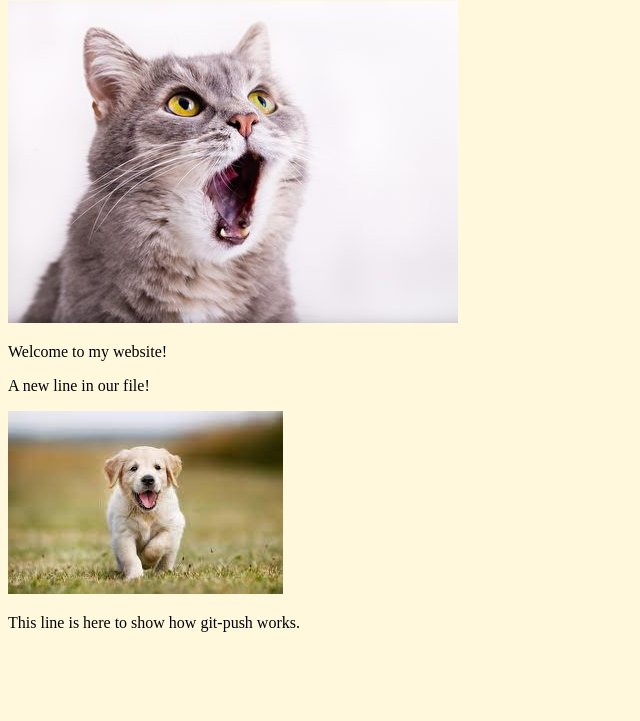
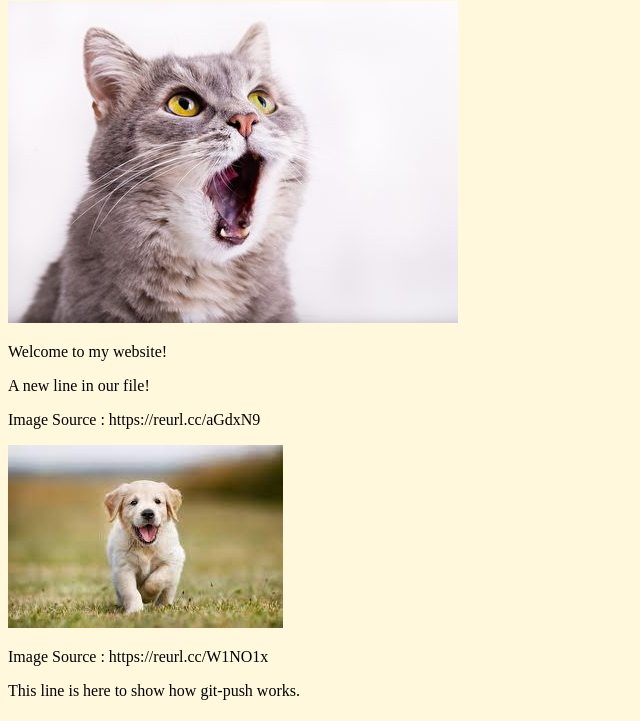
Before and after one commit to Joyce-Hung/myproject, a plain HTML site: page index.html in a window 1280 px wide. Shown: the part 79-800 px from the top of the page, without its empty margins (0-640 px from the left). Drawn offline with Linux system fonts and the light colour scheme.

Commit message:
Update index.html

```diff
--- a/index.html
+++ b/index.html
@@ -10,8 +10,10 @@
         sty="width:100%; max-width:640px "></div>
         <p>Welcome to my website!</p>
         <p>A new line in our file!</p>
+        <p>Image Source : https://reurl.cc/aGdxN9</p>
         <div><img src="puppy.jpg" alt="Joyce's images-puppy"
         sty="width:100%; max-width:640px "></div>
+        <p>Image Source : https://reurl.cc/W1NO1x</p>
         <p>This line is here to show how git-push works.</p>
     </body>
 </html>
```
